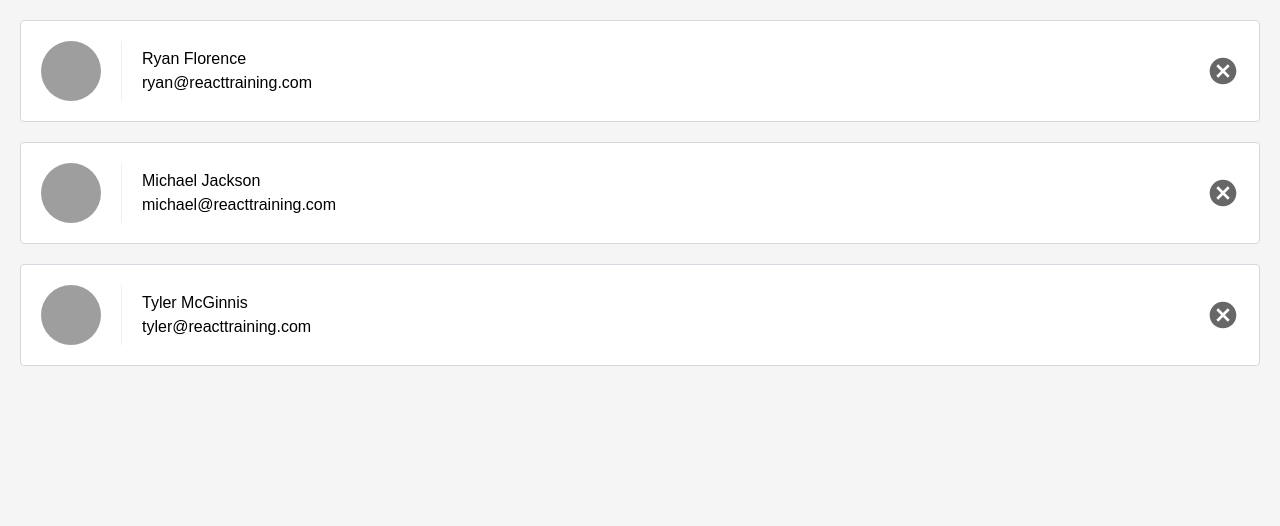
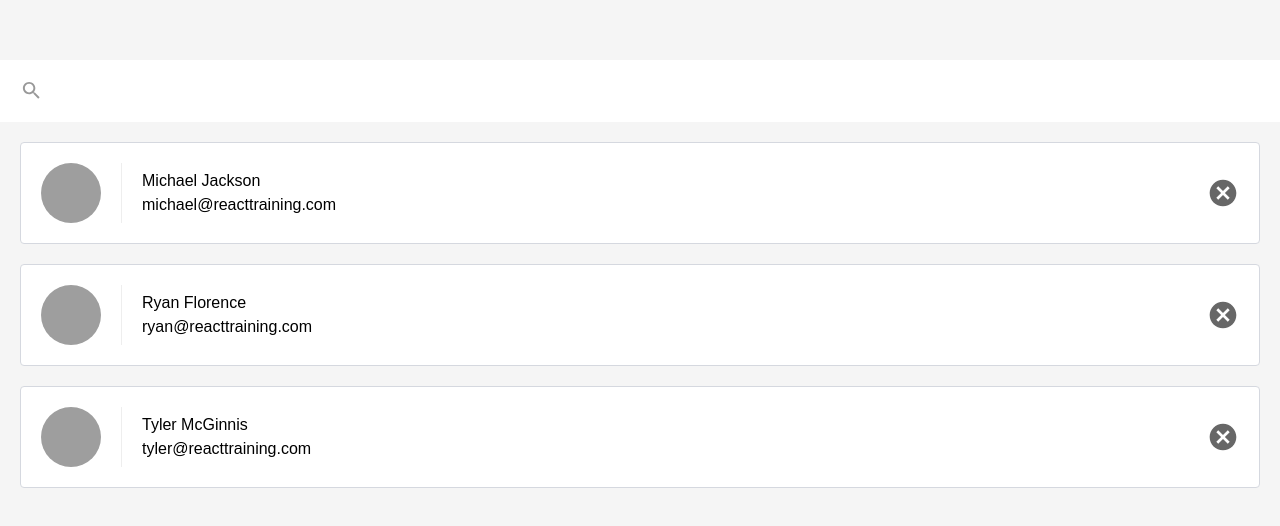
Before and after one commit to guilhermemalfatti/list-contacts-react-app, a React (Create React App) app: page / in a window 1280 px wide. Shown: the top 526 px of the page. Built offline with nearby package versions, Linux system fonts and the light colour scheme.

Commit message:
fat(control) Controlled components
https://reactjs.org/docs/forms.html#controlled-components

```diff
--- a/package.json
+++ b/package.json
@@ -3,10 +3,12 @@
   "version": "0.1.0",
   "private": true,
   "dependencies": {
+    "escape-string-regexp": "^1.0.5",
     "prop-types": "^15.6.2",
     "react": "^16.4.2",
     "react-dom": "^16.4.2",
-    "react-scripts": "1.1.5"
+    "react-scripts": "1.1.5",
+    "sort-by": "^1.2.0"
   },
   "scripts": {
     "start": "react-scripts start",
--- a/src/ListContacts.js
+++ b/src/ListContacts.js
@@ -1,8 +1,89 @@
 import React from 'react'
 import PropTypes from 'prop-types'
+import escapeRegExp from 'escape-string-regexp'
+import sortBy from 'sort-by'
 
+//State components
+class ListContacts extends React.Component{
+    static propTypes = {
+        contacts: PropTypes.array.isRequired,
+        onDeleteContent: PropTypes.func.isRequired
+    }
+
+    state = {
+        query: ''
+    }
+
+    updateQuery = (query) => {
+        this.setState({
+            query: query.trim()
+        })
+    }
+
+    clearQuery = () => {
+        this.setState({ query: '' })
+    }
+
+    render() {
+        const { contacts, onDeleteContent}  = this.props
+        const {query} = this.state
+
+        let showingContacts
+        if (query) {
+            const match = new RegExp(escapeRegExp(this.state.query), 'i')
+            showingContacts = contacts.filter((contact) => match.test(contact.name))
+        } else {
+            showingContacts = contacts
+        }
+        showingContacts.sort(sortBy('name'))
+
+        return (
+            <div className='list-contacts'>
+                <div className='list-contacs-top'>
+                    <input
+                        className='search-contacts'
+                        type='text'
+                        palceholder='Search contacts'
+                        value={this.state.query}
+                        onChange={(event) => this.updateQuery(event.target.value)}
+                    />
+                </div>
+
+                {showingContacts.length !== contacts.length && (
+                    <div className='showing-contacts'>
+                    <span>Now showing {showingContacts.length} of {contacts.length} total</span>
+                    <button onClick={this.clearQuery}>Show all</button>
+                  </div>
+                )}
+
+                <ol className="contact-list">
+                    {showingContacts.map((contact) => (
+                        <li key={contact.id} className='contact-list-item'>
+                            <div className='contact-avatar' style={{
+                                backgroundImage: `url(${contact.avatarURL})`
+                            }}/>
+                            <div className='contact-details'>
+                                <p>{contact.name}</p>
+                                <p>{contact.email}</p>
+                            </div>
+                            <button onClick={() => onDeleteContent(contact)} className='contact-remove'>
+                                Remove
+                            </button>
+                        </li>
+                    ))}
+                </ol>
+            </div>
+
+        )
+    }
+
+}
+
+
+
+//-----------------------------------------------------
 //Stateless functional components
-function ListContacts(props){
+function ListContacts_old(props){
     return (
         <ol className="contact-list">
         {props.contacts.map((contact) => (
@@ -27,7 +108,7 @@ function ListContacts(props){
 PropTypes is a package that lets us define the data type we want to see right from the get-go
 and warn us during development if the prop that's passed to the component doesn't match what is expected
 */
-ListContacts.propTypes = {
+ListContacts_old.propTypes = {
     contacts: PropTypes.array.isRequired,
     onDeleteContent: PropTypes.func.isRequired
 }
```
